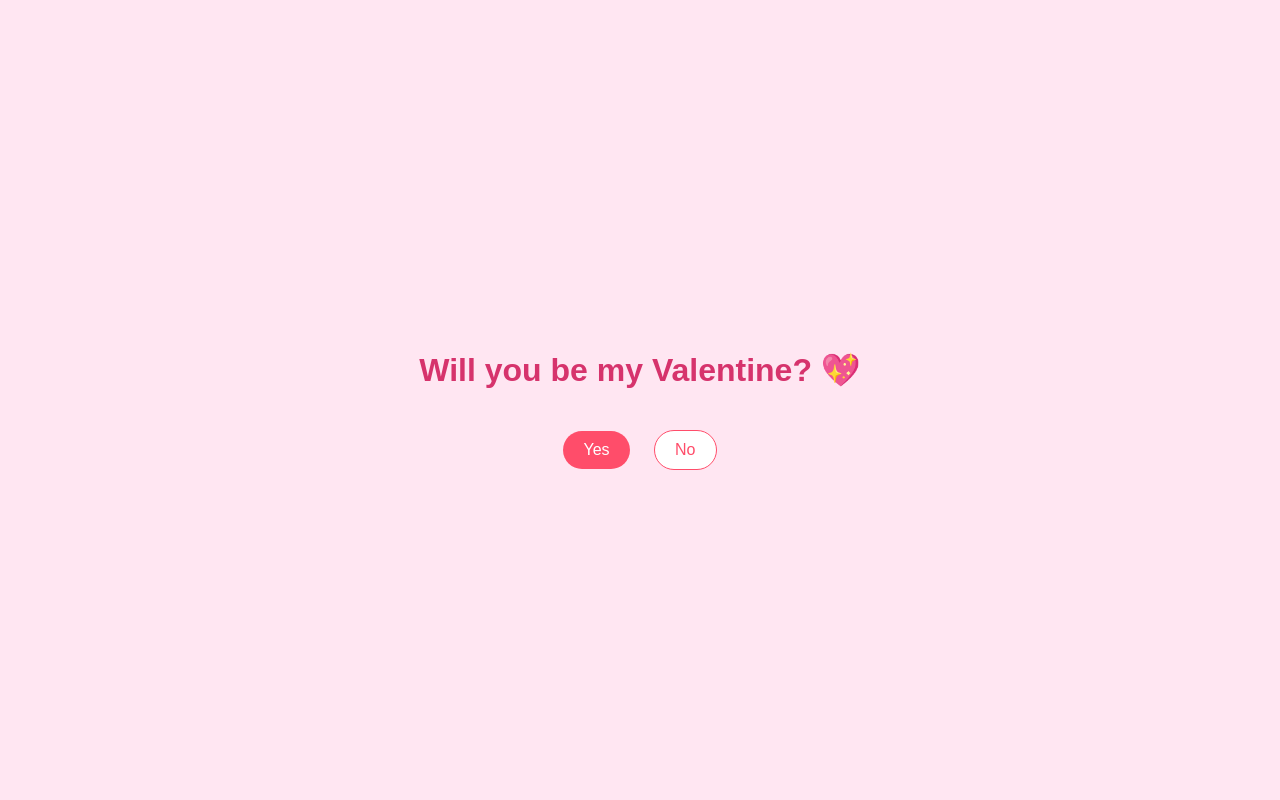
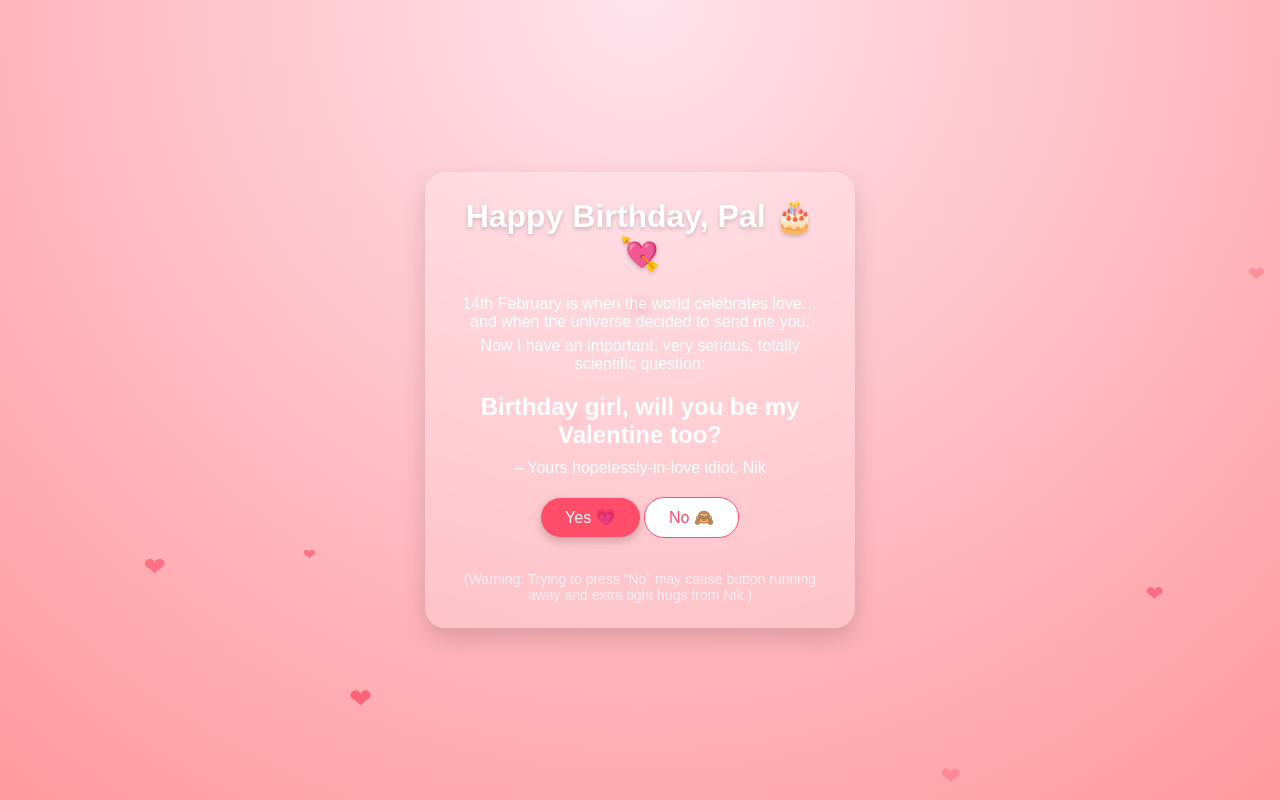
Before and after one commit to clashwithnikhilon-glitch/first-proj, a plain HTML site: page index.html in a window 1280 px wide. Drawn offline with Linux system fonts and the light colour scheme.

Commit message:
Update index.html

```diff
--- a/index.html
+++ b/index.html
@@ -2,36 +2,91 @@
 <html lang="en">
 <head>
   <meta charset="UTF-8">
-  <title>Will you be my Valentine?</title>
+  <title>For My Pal 💖</title>
   <style>
+    * {
+      box-sizing: border-box;
+    }
     body {
       font-family: Arial, sans-serif;
-      background: #ffe6f2;
+      background: radial-gradient(circle at top, #ffe3ed, #ff9a9e);
       display: flex;
       flex-direction: column;
       justify-content: center;
       align-items: center;
       height: 100vh;
       margin: 0;
+      overflow: hidden;
       text-align: center;
     }
+    .hearts {
+      position: fixed;
+      top: 0;
+      left: 0;
+      width: 100%;
+      height: 100%;
+      pointer-events: none;
+      overflow: hidden;
+      z-index: 0;
+    }
+    .heart {
+      position: absolute;
+      color: #ff4d6a;
+      font-size: 18px;
+      opacity: 0.7;
+      animation: floatUp 8s linear infinite;
+    }
+    @keyframes floatUp {
+      0% { transform: translateY(100vh) translateX(0); opacity: 0; }
+      10% { opacity: 0.8; }
+      100% { transform: translateY(-10vh) translateX(20px); opacity: 0; }
+    }
+
+    .card {
+      position: relative;
+      z-index: 1;
+      background: rgba(255,255,255,0.2);
+      padding: 25px 30px;
+      border-radius: 20px;
+      box-shadow: 0 10px 25px rgba(0,0,0,0.15);
+      backdrop-filter: blur(6px);
+      max-width: 430px;
+    }
     h1 {
-      color: #d6336c;
+      color: #ffffff;
+      text-shadow: 0 2px 4px rgba(0,0,0,0.2);
+      margin-top: 0;
+    }
+    h2 {
+      color: #ffffff;
+      margin-bottom: 10px;
+    }
+    p {
+      color: #fff;
+      max-width: 420px;
+      margin: 6px auto;
     }
     .buttons {
       margin-top: 20px;
+      position: relative;
+      height: 60px;
     }
     button {
-      padding: 10px 20px;
-      margin: 0 10px;
+      padding: 10px 24px;
       border: none;
       border-radius: 20px;
       cursor: pointer;
       font-size: 16px;
+      transition: transform 0.2s ease, box-shadow 0.2s ease;
+      position: relative;
     }
     #yesBtn {
       background-color: #ff4d6a;
       color: white;
+      box-shadow: 0 4px 10px rgba(0,0,0,0.2);
+    }
+    #yesBtn:hover {
+      transform: scale(1.05);
     }
     #noBtn {
       background-color: #ffffff;
@@ -39,32 +94,122 @@
       border: 1px solid #ff4d6a;
     }
     #message {
-      margin-top: 25px;
+      margin-top: 20px;
       font-size: 18px;
-      color: #c2185b;
+      color: #ffffff;
       display: none;
+    }
+    .small-note {
+      margin-top: 14px;
+      font-size: 14px;
+      color: #ffeef7;
     }
   </style>
 </head>
 <body>
-  <h1>Will you be my Valentine? 💖</h1>
-  <div class="buttons">
-    <button id="yesBtn">Yes</button>
-    <button id="noBtn">No</button>
+  <!-- floating hearts background -->
+  <div class="hearts" id="hearts"></div>
+
+  <div class="card">
+    <h1>Happy Birthday, Pal 🎂💘</h1>
+    <p>
+      14th February is when the world celebrates love…<br>
+      and when the universe decided to send me you.
+    </p>
+    <p>
+      Now I have an important, very serious, totally scientific question:
+    </p>
+    <h2>Birthday girl, will you be my Valentine too?</h2>
+    <p>– Yours hopelessly-in-love idiot, Nik</p>
+
+    <div class="buttons">
+      <button id="yesBtn">Yes 💗</button>
+      <button id="noBtn">No 🙈</button>
+    </div>
+
+    <div id="message">
+      I knew you’d say yes, Pal! ❤️<br>
+      Double celebration unlocked: your birthday + you as my Valentine = luckiest Nik on the planet. 😜
+      <div class="small-note">
+        PS: 14 Feb is now officially reserved for cake, cuddles and unlimited pampering from me.
+      </div>
+    </div>
+
+    <div class="small-note">
+      (Warning: Trying to press “No” may cause button running away and extra tight hugs from Nik.)
+    </div>
   </div>
-  <div id="message">I knew you'd say yes! ❤️<br>Can't wait to celebrate with you.</div>
 
   <script>
+    // Floating hearts
+    const heartsContainer = document.getElementById('hearts');
+    function createHeart() {
+      const heart = document.createElement('div');
+      heart.classList.add('heart');
+      heart.textContent = '❤';
+      heart.style.left = Math.random() * 100 + 'vw';
+      heart.style.animationDuration = 6 + Math.random() * 5 + 's';
+      heart.style.fontSize = 14 + Math.random() * 16 + 'px';
+      heartsContainer.appendChild(heart);
+      setTimeout(() => heart.remove(), 11000);
+    }
+    setInterval(createHeart, 600);
+
     const yesBtn = document.getElementById('yesBtn');
     const noBtn = document.getElementById('noBtn');
     const message = document.getElementById('message');
 
+    let yesScale = 1;
+    let noClickCount = 0;
+
     yesBtn.addEventListener('click', () => {
       message.style.display = 'block';
+      yesBtn.textContent = 'She said YES! 💘';
+      yesBtn.style.transform = 'scale(1.15)';
+      yesBtn.style.boxShadow = '0 0 20px rgba(255,255,255,0.8)';
     });
 
-    noBtn.addEventListener('click', () => {
-      noBtn.textContent = 'Please say yes 🥺';
+    // Make "No" button run away + grow "Yes" button gradually
+    function moveNoButton() {
+      const container = document.querySelector('.buttons');
+      const containerRect = container.getBoundingClientRect();
+      const btnRect = noBtn.getBoundingClientRect();
+
+      const maxX = containerRect.width - btnRect.width;
+      const maxY = containerRect.height - btnRect.height;
+
+      const randX = Math.max(0, Math.random() * maxX);
+      const randY = Math.max(0, Math.random() * maxY);
+
+      noBtn.style.position = 'absolute';
+      noBtn.style.left = randX + 'px';
+      noBtn.style.top = randY + 'px';
+    }
+
+    noBtn.addEventListener('mouseover', () => {
+      noClickCount++;
+      moveNoButton();
+
+      const messages = [
+        'Are you sure, Pal? 😏',
+        'Think again, birthday girl 💕',
+        'No is illegal today 😜',
+        'Last chance to choose YES 👀'
+      ];
+      noBtn.textContent = messages[noClickCount % messages.length];
+
+      yesScale += 0.1;
+      yesBtn.style.transform = 'scale(' + yesScale + ')';
+
+      if (yesScale > 1.5) {
+        yesBtn.textContent = 'JUST CLICK ME 💖';
+      }
+    });
+
+    noBtn.addEventListener('click', (e) => {
+      e.preventDefault();
+      alert('Error 404: “No” not available for Pal on 14th Feb 💝');
+      moveNoButton();
     });
   </script>
 </body>
```
